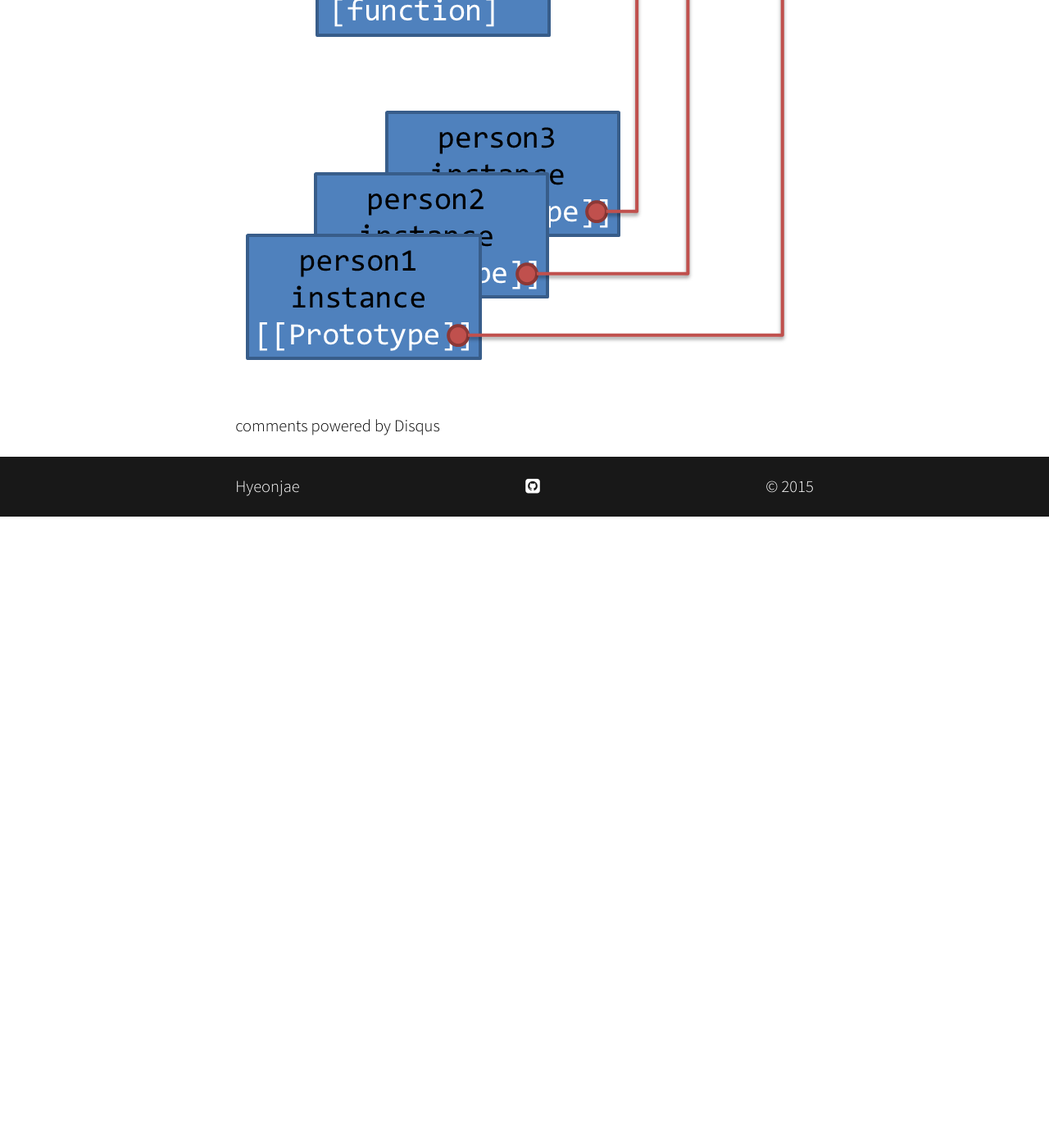
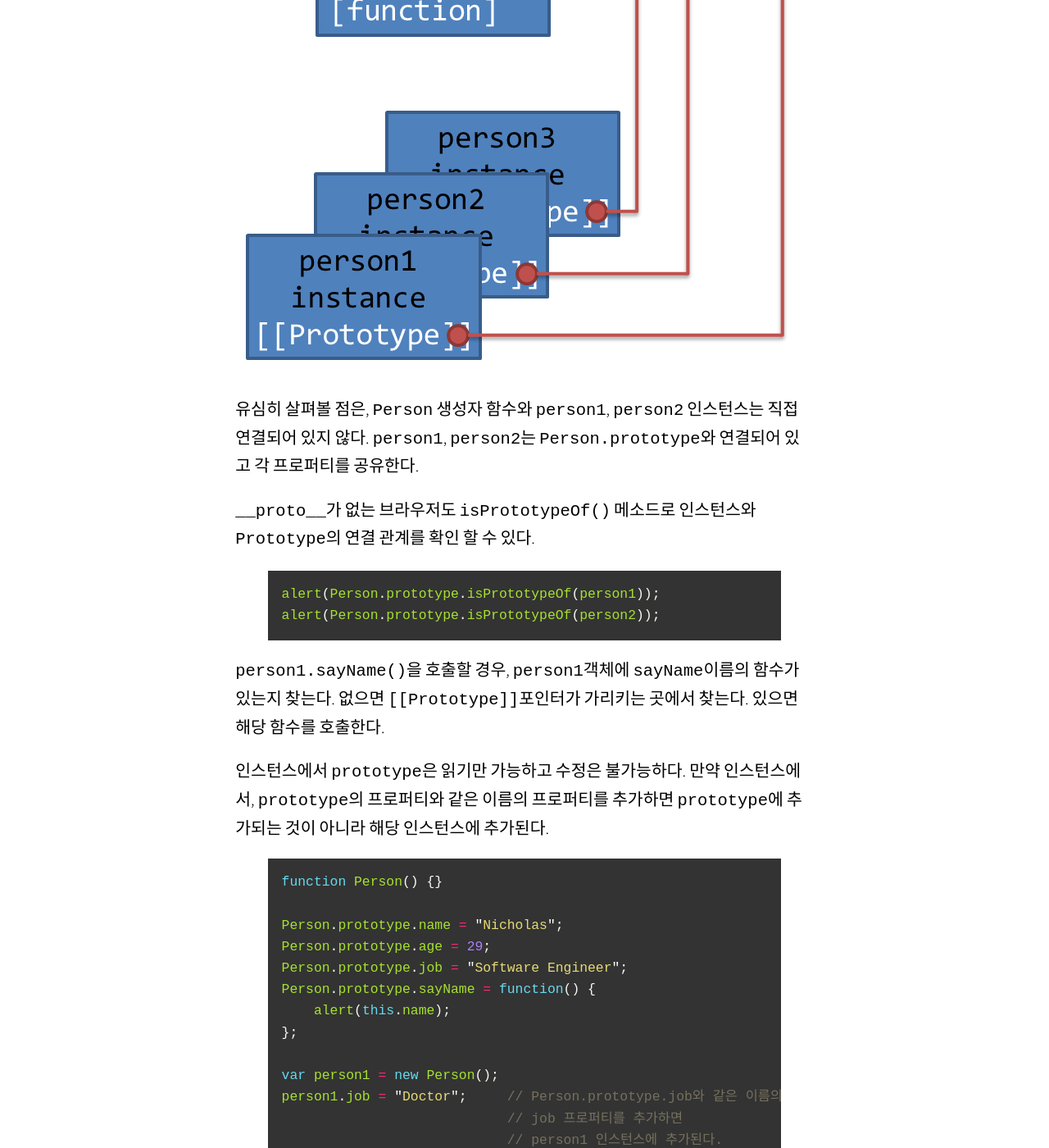
Before and after one commit to hyeonjae/hyeonjae.github.io.archive, a Jekyll site: the page built from _posts/2015-03-06-javascript-study-4.md, in a window 1280 px wide and 1400 px high, scrolled down 4055 px. Shown: the whole window at 82% size. Built offline with Jekyll 4.4.1, drawn with Linux system fonts in a browser that asks for light colours; nearby versions of some CDN libraries; some web fonts are replaced; comment, search, counter and statistics services are not loaded; before the commit the page ends 4685 px from its top, so only the background shows below that; some of the changed text lies outside the part shown.

Commit message:
no message

```diff
--- a/_posts/2015-03-06-javascript-study-4.md
+++ b/_posts/2015-03-06-javascript-study-4.md
@@ -112,6 +112,45 @@ person2.sayName();
 {% endhighlight %}
 위의 경우 `person1.sayName`과 `person2.sayName`는 완전히 같다. `Person.prototype.sayName`을 가리킨다.
 
-각 인스턴스(`person1`, `person2`)는 내부에, `Person.prototype`을 가리키는 `[[Prototype]]` 포인터(브라우저마다 다르다. 파이어폭스, 사파리, 크롬은 `__proto__`라는 프로퍼리로 `[[Prototype]]`에 접근가능하다.)가 있다.
+각 인스턴스(`person1`, `person2`)는 내부에, `Person.prototype`을 가리키는 `[[Prototype]]` 포인터(브라우저마다 다르다. 파이어폭스, 사파리, 크롬은 `__proto__`라는 프로퍼티로 `[[Prototype]]`에 접근가능하다.)가 있다.
 
 ![1]({{ site.url }}/assets/javascript_prototype.png)
+
+유심히 살펴볼 점은, `Person` 생성자 함수와 `person1`, `person2` 인스턴스는 직접 연결되어 있지 않다. `person1`, `person2`는 `Person.prototype`와 연결되어 있고 각 프로퍼티를 공유한다.
+
+
+`__proto__`가 없는 브라우저도 `isPrototypeOf()` 메소드로 인스턴스와 `Prototype`의 연결 관계를 확인 할 수 있다.
+{% highlight javascript %}
+alert(Person.prototype.isPrototypeOf(person1));
+alert(Person.prototype.isPrototypeOf(person2));
+{% endhighlight %}
+
+`person1.sayName()`을 호출할 경우, `person1`객체에 `sayName`이름의 함수가 있는지 찾는다. 없으면 `[[Prototype]]`포인터가 가리키는 곳에서 찾는다. 있으면 해당 함수를 호출한다.
+
+인스턴스에서 `prototype`은 읽기만 가능하고 수정은 불가능하다. 만약 인스턴스에서, `prototype`의 프로퍼티와 같은 이름의 프로퍼티를 추가하면 `prototype`에 추가되는 것이 아니라 해당 인스턴스에 추가된다.
+
+{% highlight javascript %}
+function Person() {}
+
+Person.prototype.name = "Nicholas";
+Person.prototype.age = 29;
+Person.prototype.job = "Software Engineer";
+Person.prototype.sayName = function() {
+    alert(this.name);
+};
+
+var person1 = new Person();
+person1.job = "Doctor";     // Person.prototype.job와 같은 이름의
+                            // job 프로퍼티를 추가하면
+                            // person1 인스턴스에 추가된다.
+{% endhighlight %}
+
+만약 `delete`로 `person1.job` 프로퍼티를 지우면, 다시 `person1.job`로 `prototype`의 `job`프로퍼티에 접근할 수 있다.
+
+{% highlight javascript %}
+person1.job = "Doctor";
+alert(person1.job);     // "Doctor"
+
+delete person1.job;
+alert(person1.job);     // "Software Engineer", Person.prototype.job에 접근
+{% endhighlight %}
```
